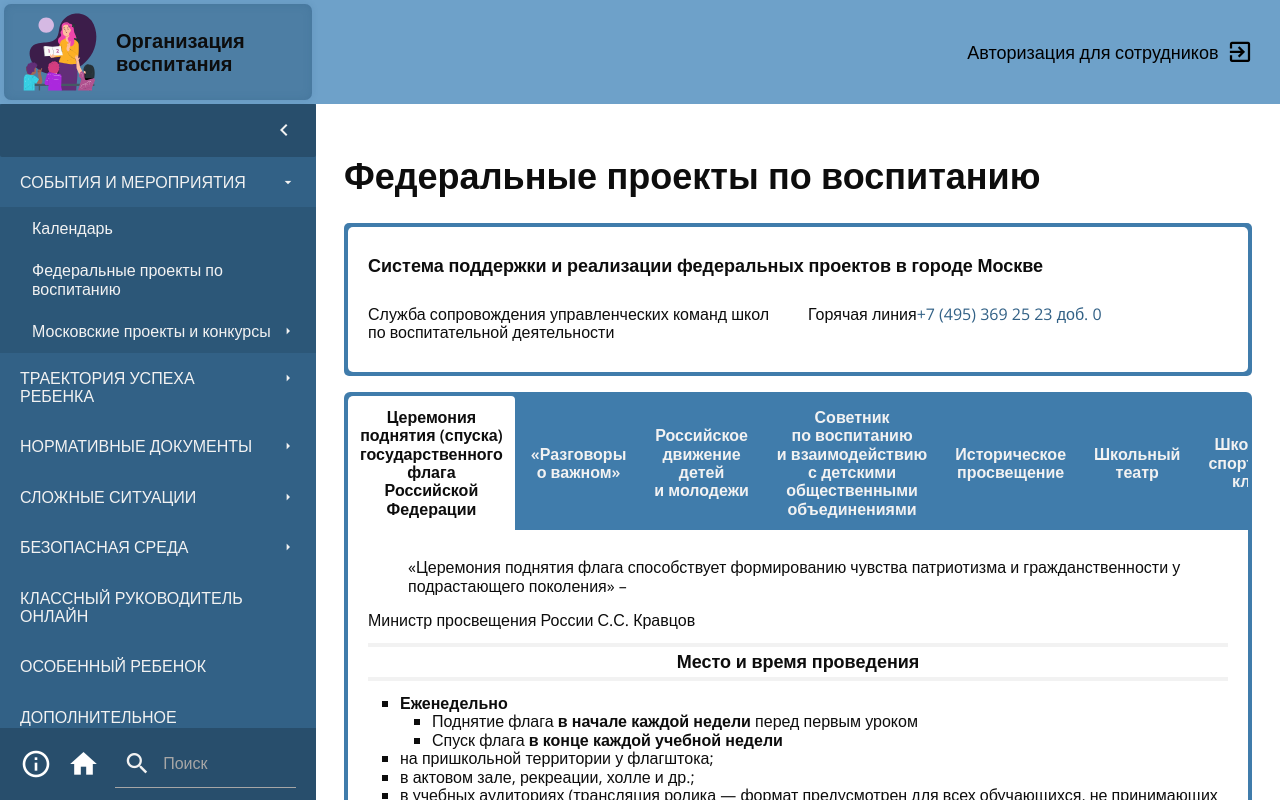
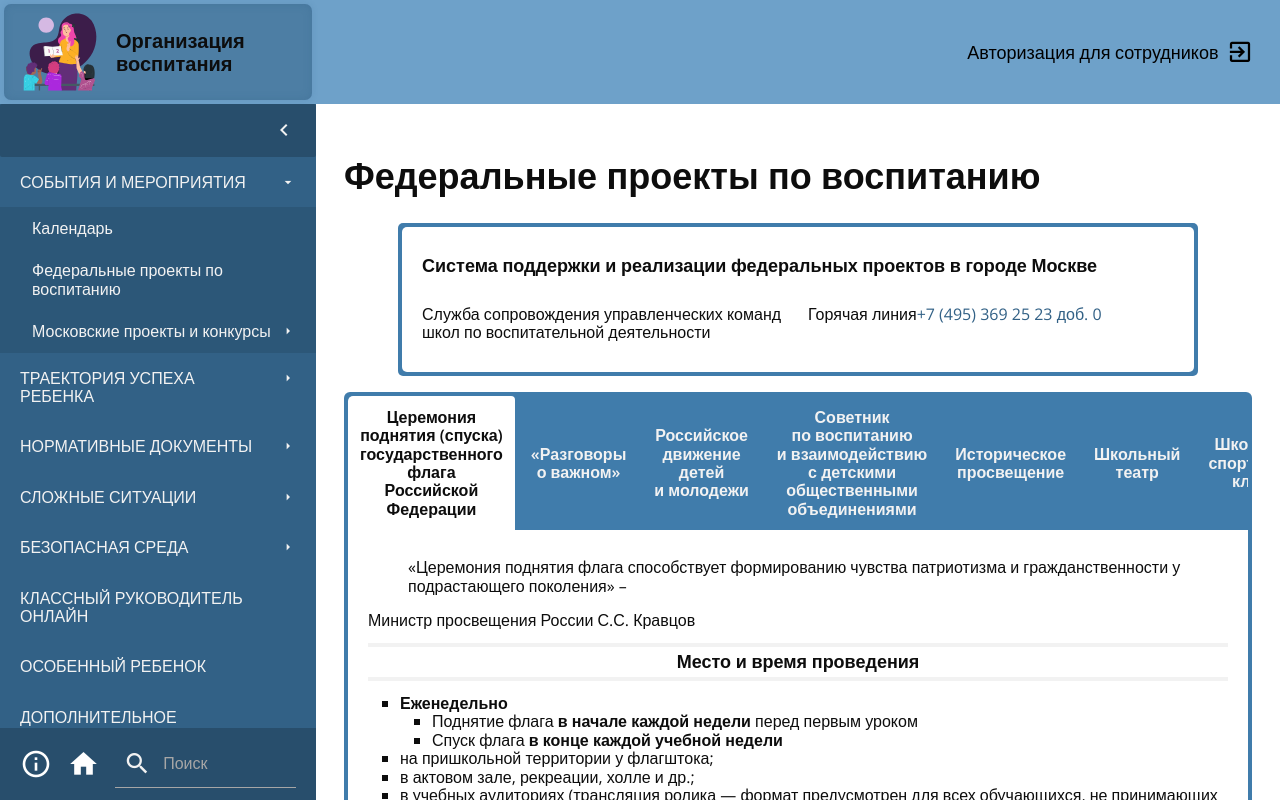
Before and after one commit to Navat2007/vospitanie.patriotsport.ru, a React (Create React App) app: page /#/federal_project in a window 1280 px wide. Built offline with nearby package versions, Linux system fonts and the light colour scheme.

Commit message:
filling federal project

```diff
--- a/src/pages/menu/events/federal_project.page.js
+++ b/src/pages/menu/events/federal_project.page.js
@@ -20,7 +20,7 @@ export default class FederalProjectPage extends Component {
         return (
             <div className="content__block">
                 <h2 className="content__title">Федеральные проекты по воспитанию</h2>
-                <div className="notice --theme-primary" style={{"marginBottom": "1em"}}>
+                <div className="notice --theme-primary --place-federal-project">
                     <div className="notice__wrap">
                         <p className="notice__title">Система поддержки и реализации федеральных проектов в городе Москве </p>
                         <div className="notice__content --type-two-column">
--- a/src/styles/blocks/notice.scss
+++ b/src/styles/blocks/notice.scss
@@ -1,4 +1,10 @@
 .notice {
+  max-width: 50em;
+
+  &.--place-federal-project {
+    margin: 0 auto 1em;
+
+  }
 
   &.--theme-primary {
     background-color: lighten(map-get($colors, "primary"), 10%);
```
